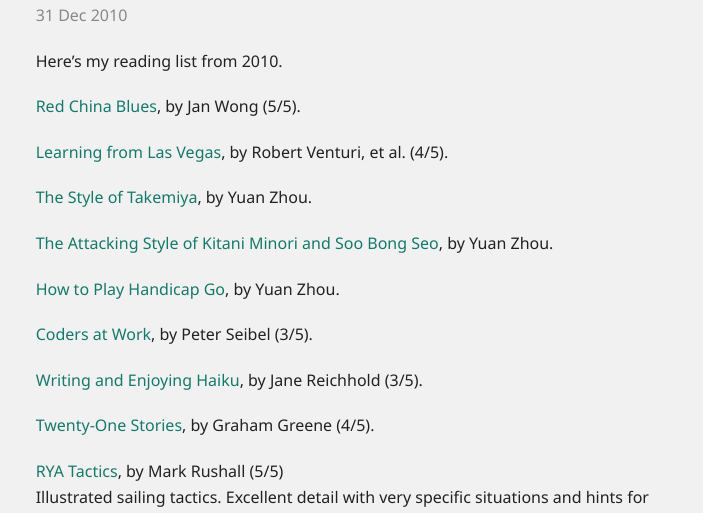
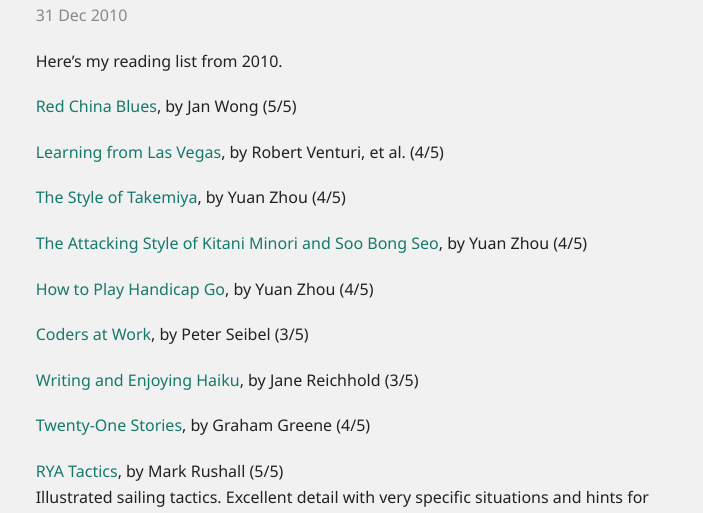
Before and after one commit to findango/finlaycannon.com, a Jekyll site: the page built from _posts/2010-11-30-reading-2010.md, in a window 1280 px wide and 900 px high. Shown: the part 170-683 px from the top of the window, without its empty margins (286-989 px from the left). Built offline with Jekyll 4.4.1, drawn with Linux system fonts in a browser that asks for light colours; Markdown is read by kramdown in place of the engine named in the settings.

Commit message:
Update from Forestry.io - Updated 2010-11-30-reading-2010.md

```diff
--- a/_posts/2010-11-30-reading-2010.md
+++ b/_posts/2010-11-30-reading-2010.md
@@ -9,21 +9,21 @@
 ---
 Here's my reading list from 2010.
 
-[Red China Blues](http://www.amazon.com/Red-China-Blues-reissue-March-ebook/dp/B004NNUYHY/), by Jan Wong (5/5).
+[Red China Blues](http://www.amazon.com/Red-China-Blues-reissue-March-ebook/dp/B004NNUYHY/), by Jan Wong (5/5)
 
-[Learning from Las Vegas](http://www.amazon.com/Learning-Las-Vegas-Forgotten-Architectural/dp/026272006X/), by Robert Venturi, et al. (4/5).
+[Learning from Las Vegas](http://www.amazon.com/Learning-Las-Vegas-Forgotten-Architectural/dp/026272006X/), by Robert Venturi, et al. (4/5)
 
-[The Style of Takemiya](http://www.slateandshell.com/SSYZ007.html), by Yuan Zhou.
+[The Style of Takemiya](http://www.slateandshell.com/SSYZ007.html), by Yuan Zhou (4/5)
 
-[The Attacking Style of Kitani Minori and Soo Bong Seo](), by Yuan Zhou.
+[The Attacking Style of Kitani Minori and Soo Bong Seo](), by Yuan Zhou (4/5)
 
-[How to Play Handicap Go](http://www.slateandshell.com/SSYZ004.html), by Yuan Zhou.
+[How to Play Handicap Go](http://www.slateandshell.com/SSYZ004.html), by Yuan Zhou (4/5)
 
-[Coders at Work](http://www.amazon.com/Coders-Work-Reflections-Craft-Programming-ebook/dp/B002RHN7RM/), by Peter Seibel (3/5).
+[Coders at Work](http://www.amazon.com/Coders-Work-Reflections-Craft-Programming-ebook/dp/B002RHN7RM/), by Peter Seibel (3/5)
 
-[Writing and Enjoying Haiku](http://www.amazon.com/Writing-Enjoying-Haiku-Hands--Guide/dp/1568365217/), by Jane Reichhold (3/5).
+[Writing and Enjoying Haiku](http://www.amazon.com/Writing-Enjoying-Haiku-Hands--Guide/dp/1568365217/), by Jane Reichhold (3/5)
 
-[Twenty-One Stories](http://www.amazon.com/Twenty-One-Stories-Vintage-Classics-Graham-ebook/dp/B0044XV5W6/), by Graham Greene (4/5).
+[Twenty-One Stories](http://www.amazon.com/Twenty-One-Stories-Vintage-Classics-Graham-ebook/dp/B0044XV5W6/), by Graham Greene (4/5)
 
 [RYA Tactics](http://www.amazon.com/RYA-Tactics-Mark-Rushall/dp/1905104219/), by Mark Rushall (5/5)
 Illustrated sailing tactics. Excellent detail with very specific situations and hints for each phase of the race.
```
